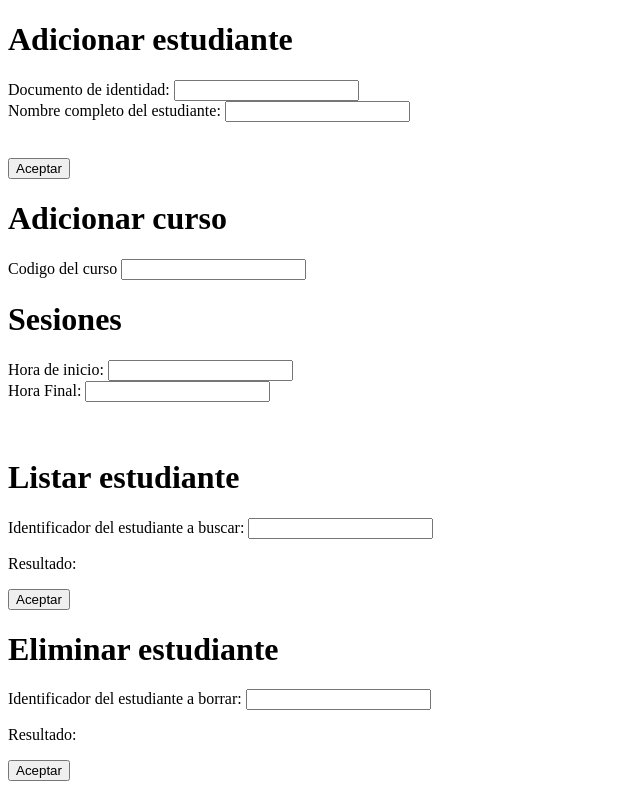
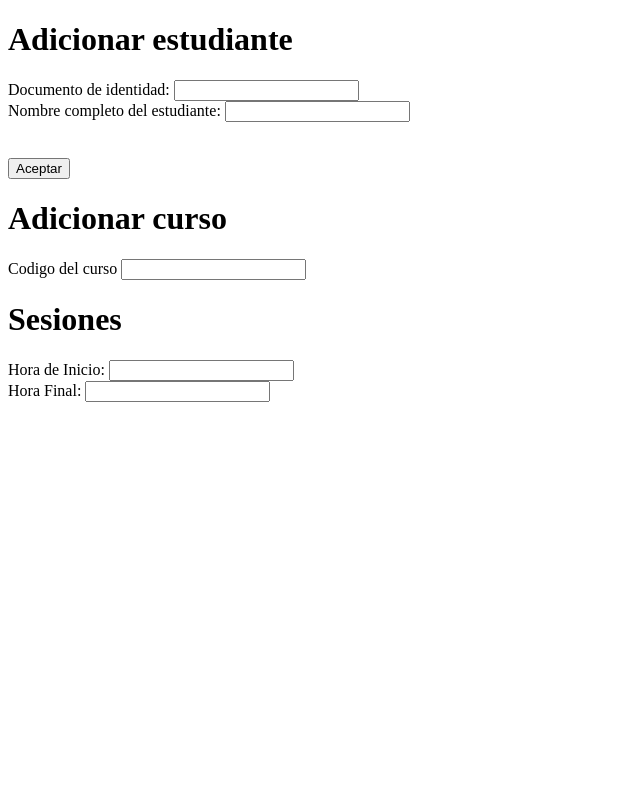
Before and after one commit to Gaus80/Taller7, a plain HTML site: page Frontend/index.html in a window 1280 px wide. Shown: the whole page, without its empty margins (0-640 px from the left). Drawn offline with Linux system fonts and the light colour scheme; files whose address does not match are found by name.

Commit message:
Eliminacion de modulos

```diff
--- a/Frontend/index.html
+++ b/Frontend/index.html
@@ -42,7 +42,7 @@
 <h1>Sesiones</h1>
 <div>
     <form id="sesiones">
-        <label for="idhi">Hora de inicio:</label>
+        <label for="idhi">Hora de Inicio:</label>
         <input type="text" id="idhi" placeHolder="">
         <br>
 
@@ -54,27 +54,6 @@
     </form>
 </div>
 
-<h1>Listar estudiante</h1>
-<div>
-    <form id="listarunEstudiante">
-        <label for="idLE">Identificador del estudiante a buscar:</label>
-        <input type="text" id="idLE" placeHolder="">
-        <br>
-        <p id="rtaLE">Resultado:</p>
-        <input type="submit" onclick="listar_estudiante()" value="Aceptar">
-    </form>
-</div>
-
-<h1>Eliminar estudiante</h1>
-<div>
-    <form id="eliminarEstudiante">
-        <label for="idEE">Identificador del estudiante a borrar:</label>
-        <input type="text" id="idEE" placeHolder="">
-        <br>
-        <p id="rtaEE">Resultado:</p>
-        <input type="submit" onclick="eliminar_estudiante()" value="Aceptar">
-    </form>
-</div>
 
 </body>
 </html>
```
